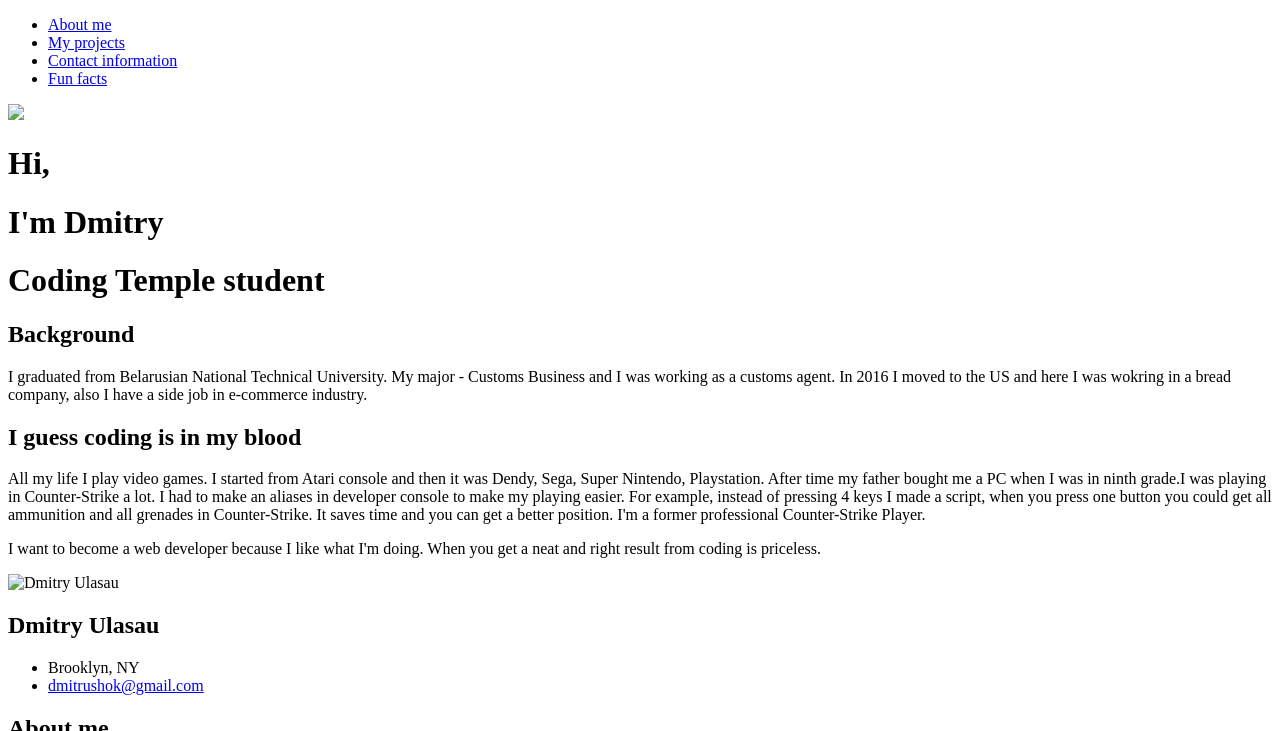
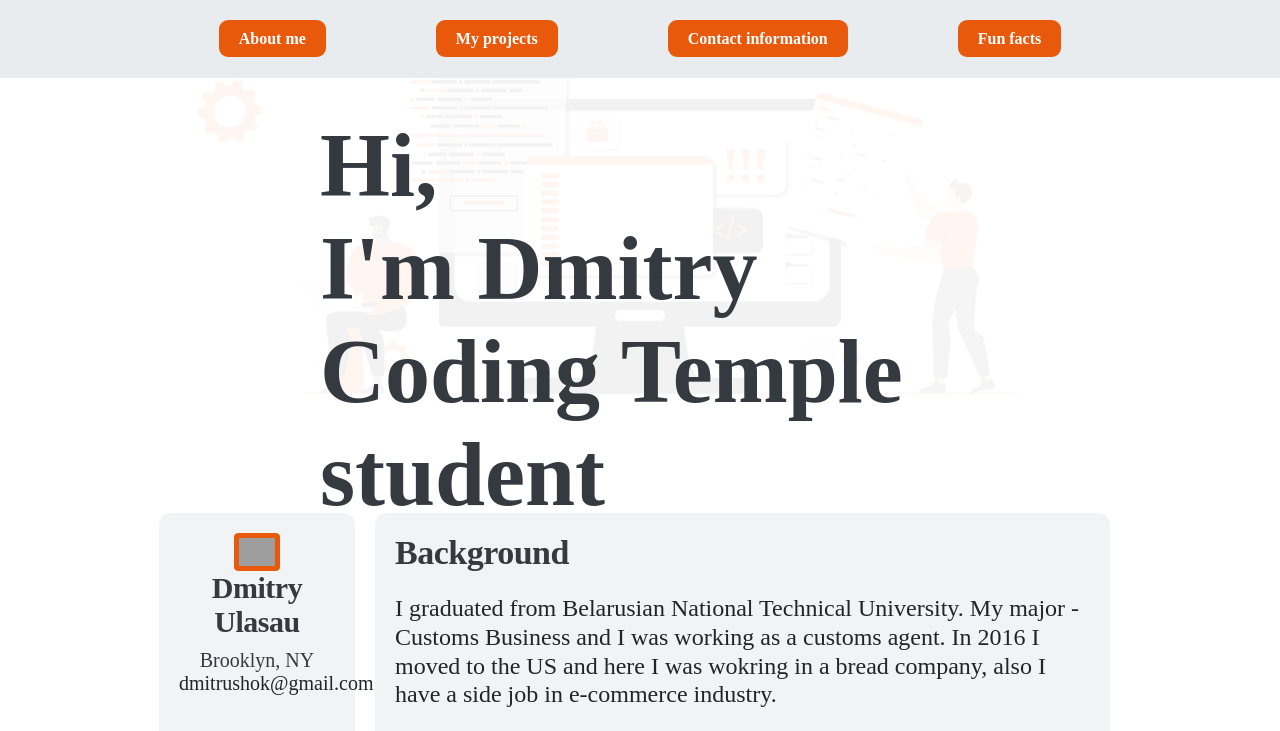
Before and after one commit to dmitryulasau/portfolio, a plain HTML site: page index.html in a window 1280 px wide. Shown: the top 731 px of the page. Drawn offline with Linux system fonts and the light colour scheme; the site is published under a folder, as on GitHub Pages, so addresses that start at the root find nothing.

Commit message:
fixed style problem

```diff
--- a/index.html
+++ b/index.html
@@ -4,8 +4,8 @@
     <meta charset="UTF-8" />
     <meta http-equiv="X-UA-Compatible" content="IE=edge" />
     <meta name="viewport" content="width=device-width, initial-scale=1.0" />
+    <link rel="stylesheet" href="style.css" />
     <title>Dmitry Ulasau's portfolio</title>
-    <link rel="stylesheet" href="/css/style.css" />
   </head>
   <body>
     <!-- Navigation -->
@@ -27,7 +27,7 @@
 
     <!-- Hero image -->
     <div>
-      <img src="/images/Hero.jpg" />
+      <img src="images/Hero.jpg" />
       <div class="hero-text">
         <h1>Hi,</h1>
         <h1>I'm Dmitry</h1>
@@ -82,7 +82,7 @@
             class="side-image"
             style="opacity: 1; width: 30%"
             id="profile-image"
-            src="/images/LinkedIN.png"
+            src="images/LinkedIN.png"
             alt="Dmitry Ulasau"
             width="10%"
           />
```
Also changed, not shown: style.css (renamed from css/style.css).
